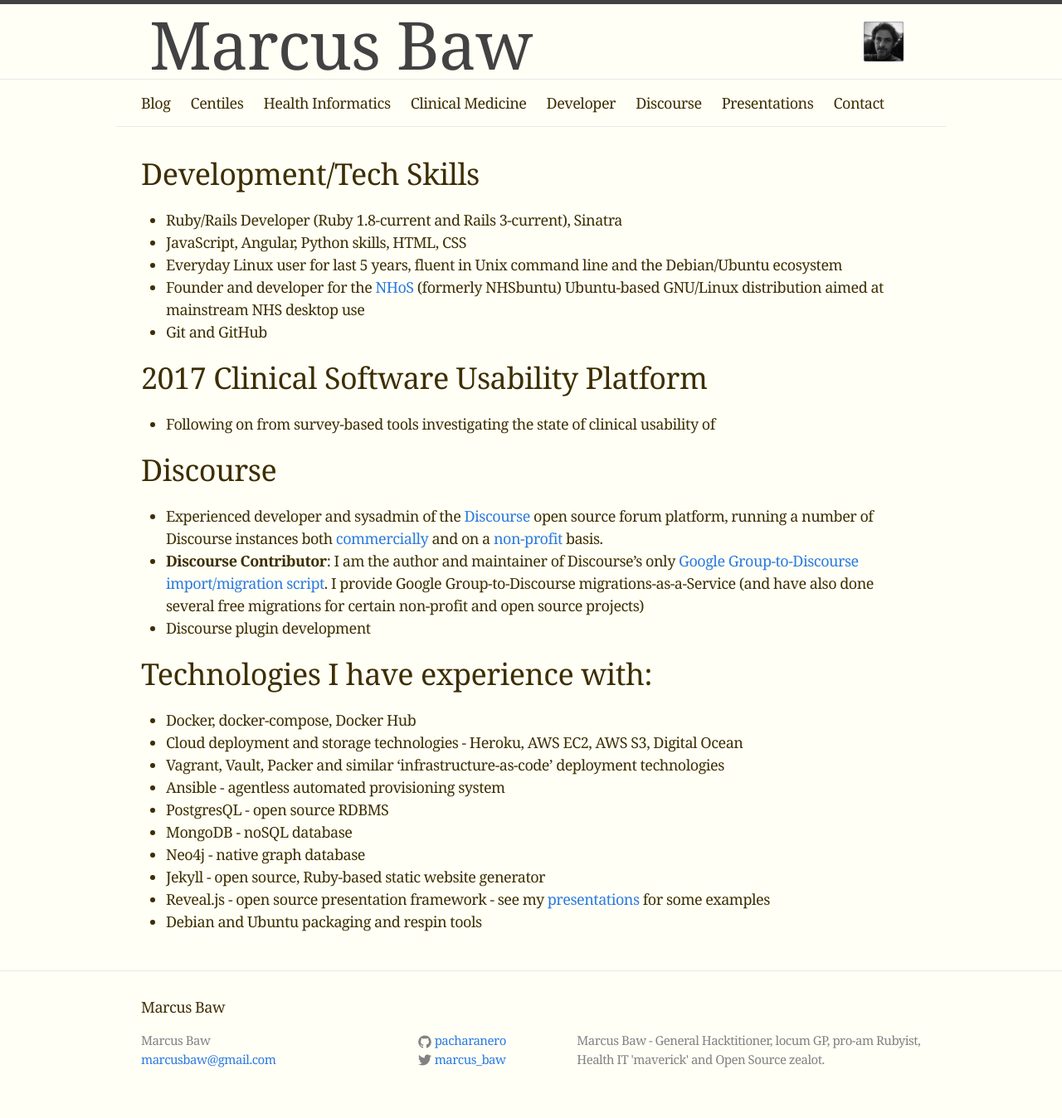
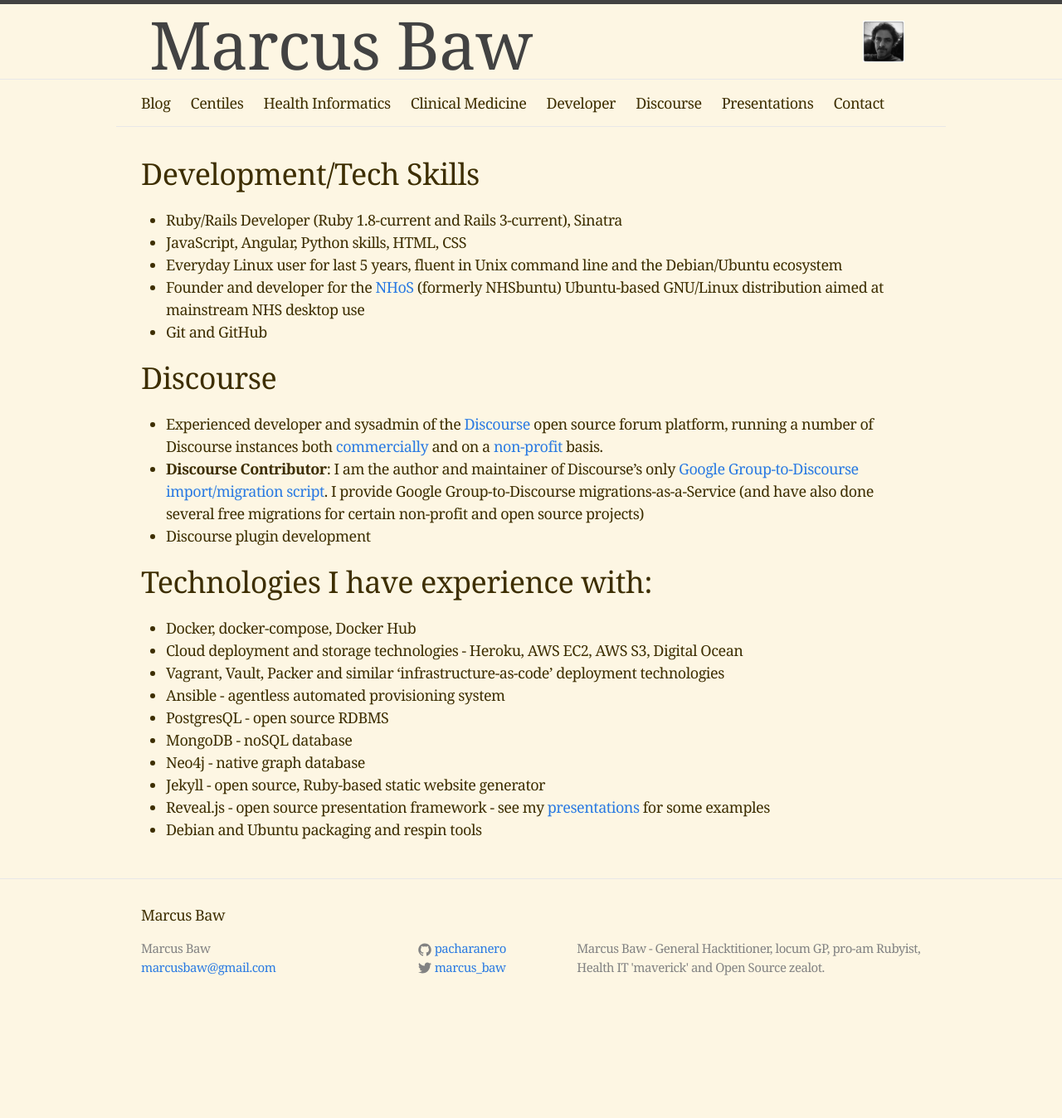
Before and after one commit to pacharanero/pacharanero.github.io, a Jekyll site: the page built from technical.md, in a window 1280 px wide. Shown: the whole page at 83% size. Built offline with Jekyll 4.4.1, drawn with Linux system fonts in a browser that asks for light colours; after the commit the page ends 1237 px from its top, so only the background shows below that.

Commit message:
minor edits to developer page, background colour darkened to match Solarized light beige

```diff
--- a/css/main.scss
+++ b/css/main.scss
@@ -12,7 +12,7 @@
 $spacing-unit:     30px;
 
 $text-color:       #3D2E00;
-$background-color: #FFFFF6;
+$background-color: #fdf6e3;
 $brand-color:      #2a7ae2;
 
 $grey-color:       #828282;
--- a/technical.md
+++ b/technical.md
@@ -12,9 +12,6 @@
 * Everyday Linux user for last 5 years, fluent in Unix command line and the Debian/Ubuntu ecosystem
 * Founder and developer for the [NHoS](https://nhos.openhealthhub.org/) (formerly NHSbuntu) Ubuntu-based GNU/Linux distribution aimed at mainstream NHS desktop use
 * Git and GitHub
-
-# 2017 Clinical Software Usability Platform
-* Following on from survey-based tools investigating the state of clinical usability of
 
 # Discourse
 * Experienced developer and sysadmin of the [Discourse](https://www.discourse.org) open source forum platform, running a number of Discourse instances both [commercially](https://discourse.digitalhealth.net/) and on a [non-profit](https://www.openhealthhub.org/) basis.
```
